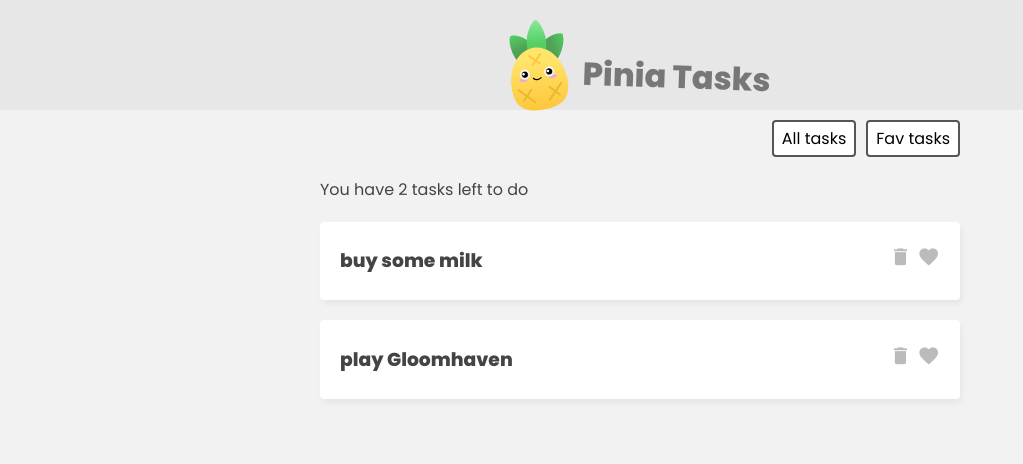
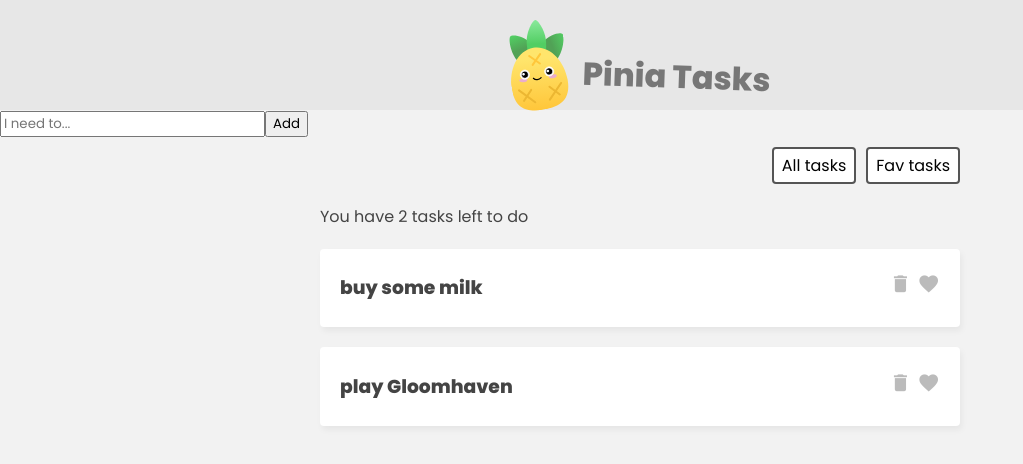
Before and after one commit to luacooli/pinia-tasks, a Vue app: page / in a window 1280 px wide. Shown: the top 464 px of the page, without its empty margins (0-1023 px from the left). Built offline with nearby package versions, Linux system fonts and the light colour scheme.

Commit message:
feat: add task layout and store

```diff
--- a/src/App.vue
+++ b/src/App.vue
@@ -5,6 +5,12 @@
       <img src="@/assets/pinia-logo.svg" alt="pinia logo" />
       <h1>Pinia Tasks</h1>
     </header>
+
+    <!-- new task form -->
+    <div class="new-task-form">
+      <TaskForm />
+    </div>
+
     <!-- filter -->
     <nav class="filter">
       <button @click="filter = 'all'">All tasks</button>
@@ -30,10 +36,11 @@
 <script>
 import { useTaskStore } from "./stores/TaskStore";
 import TaskDetails from "@/components/TaskDetails.vue";
+import TaskForm from "@/components/TaskForm.vue";
 import { ref } from "@vue/reactivity";
 
 export default {
-  components: { TaskDetails },
+  components: { TaskForm, TaskDetails, TaskForm },
   setup() {
     const taskStore = useTaskStore();
     const filter = ref("all");
--- /dev/null
+++ b/src/components/TaskForm.vue
@@ -0,0 +1,32 @@
+<template>
+  <form @submit.prevent="handleSubmit">
+    <input type="text" v-model="newTask" placeholder="I need to..." />
+    <button>Add</button>
+  </form>
+</template>
+
+<script>
+import { ref } from "@vue/reactivity";
+import { useTaskStore } from "../stores/TaskStore";
+export default {
+  setup() {
+    const taskStore = useTaskStore();
+
+    const newTask = ref("");
+
+    const handleSubmit = () => {
+      if (newTask.value.length > 0) {
+        taskStore.addTask({
+          title: newTask.value,
+          isFav: false,
+          id: Math.floor(Math.random() * 10000),
+        });
+
+        newTask.value = "";
+      }
+    };
+
+    return { newTask, handleSubmit };
+  },
+};
+</script>
--- a/src/stores/TaskStore.js
+++ b/src/stores/TaskStore.js
@@ -21,4 +21,9 @@
       return state.tasks.length;
     },
   },
+  actions: {
+    addTask(task) {
+      this.tasks.push(task);
+    },
+  },
 });
```
